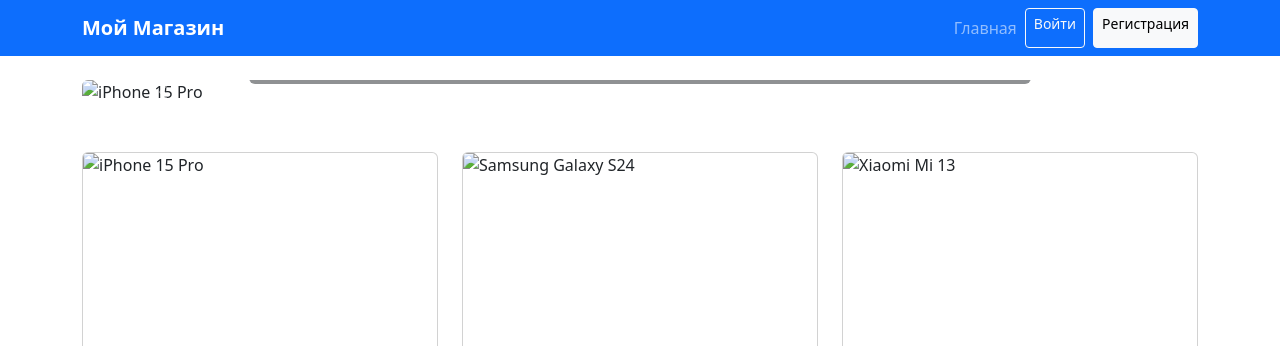
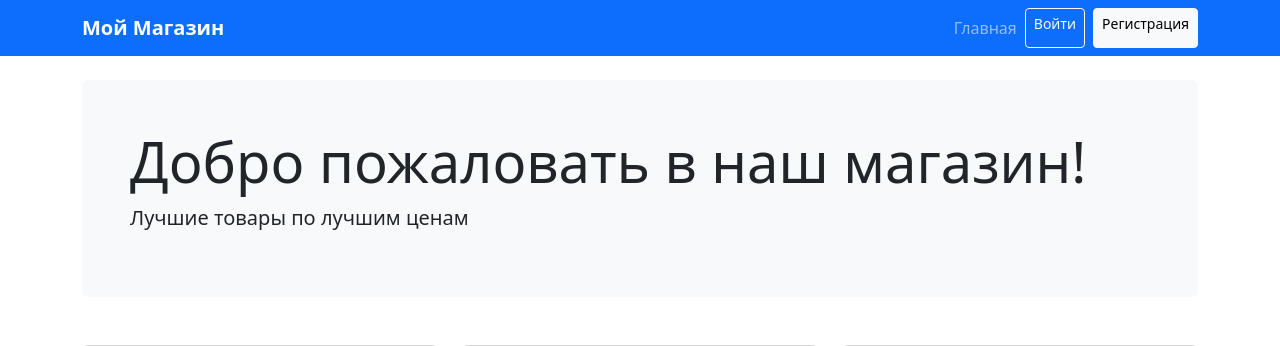
Before and after one commit to Oleg637-droid/lichnie-phoekti, a Flask app: page / in a window 1280 px wide. Shown: the top 346 px of the page. Run offline with Flask 3, Linux system fonts and the light colour scheme; some libraries are stand-ins or nearby versions.

Commit message:
Update index.html

```diff
--- a/templates/index.html
+++ b/templates/index.html
@@ -2,38 +2,13 @@
 
 {% block content %}
 <div class="hero-section mb-5">
-    <div id="mainCarousel" class="carousel slide" data-bs-ride="carousel">
-        <div class="carousel-inner rounded">
-            {% for product in products %}
-            <div class="carousel-item {% if loop.first %}active{% endif %}">
-                <img src="{{ product.image_url }}" class="d-block w-100" alt="{{ product.name }}">
-                <div class="carousel-caption d-none d-md-block bg-dark bg-opacity-50 rounded p-4">
-                    <h2>{{ product.name }}</h2>
-                    <p>{{ product.description }}</p>
-                    {% if current_user.is_authenticated %}
-                    <form action="{{ url_for('create_order', product_id=product.id) }}" method="POST" class="mt-3">
-                        <button type="submit" class="btn btn-primary btn-lg">
-                            <i class="fas fa-shopping-cart"></i> Заказать
-                        </button>
-                    </form>
-                    {% else %}
-                    <a href="{{ url_for('login') }}" class="btn btn-primary btn-lg mt-3">
-                        <i class="fas fa-sign-in-alt"></i> Войти для заказа
-                    </a>
-                    {% endif %}
-                </div>
-            </div>
-            {% endfor %}
-        </div>
-        <button class="carousel-control-prev" type="button" data-bs-target="#mainCarousel" data-bs-slide="prev">
-            <span class="carousel-control-prev-icon"></span>
-        </button>
-        <button class="carousel-control-next" type="button" data-bs-target="#mainCarousel" data-bs-slide="next">
-            <span class="carousel-control-next-icon"></span>
-        </button>
+    <div class="jumbotron bg-light p-5 rounded">
+        <h1 class="display-4">Добро пожаловать в наш магазин!</h1>
+        <p class="lead">Лучшие товары по лучшим ценам</p>
     </div>
 </div>
 
+{% if products %}
 <div class="row">
     {% for product in products %}
     <div class="col-md-4 mb-4">
@@ -59,7 +34,7 @@
                     {% if current_user.is_authenticated %}
                     <form action="{{ url_for('create_order', product_id=product.id) }}" method="POST">
                         <button type="submit" class="btn btn-primary">
-                            <i class="fas fa-cart-plus"></i>
+                            <i class="fas fa-cart-plus"></i> Заказать
                         </button>
                     </form>
                     {% endif %}
@@ -69,4 +44,10 @@
     </div>
     {% endfor %}
 </div>
+{% else %}
+<div class="alert alert-info">
+    <h4>Магазин в процессе настройки</h4>
+    <p>Товары скоро появятся. Попробуйте обновить страницу через несколько секунд.</p>
+</div>
+{% endif %}
 {% endblock %}
```
